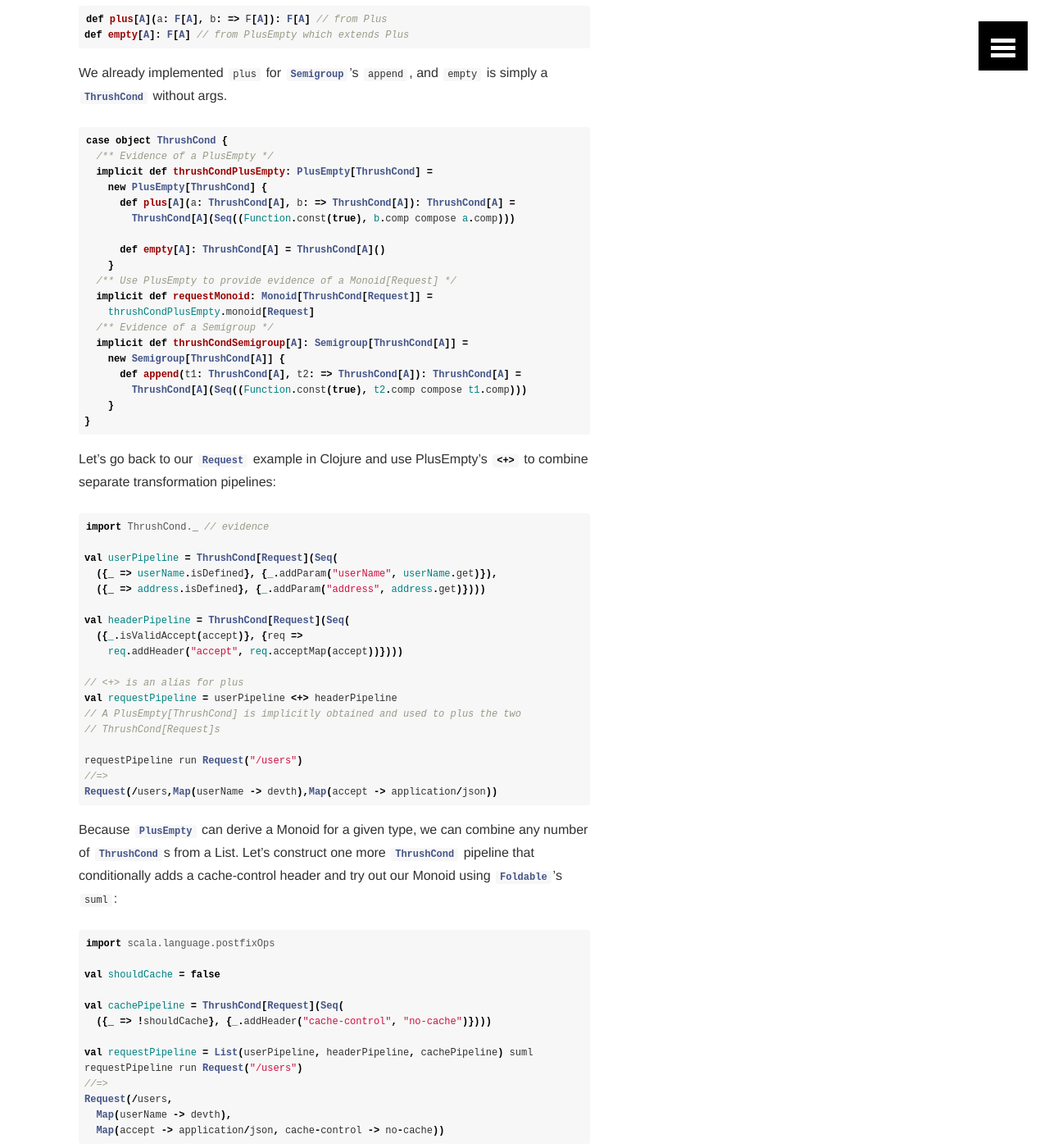
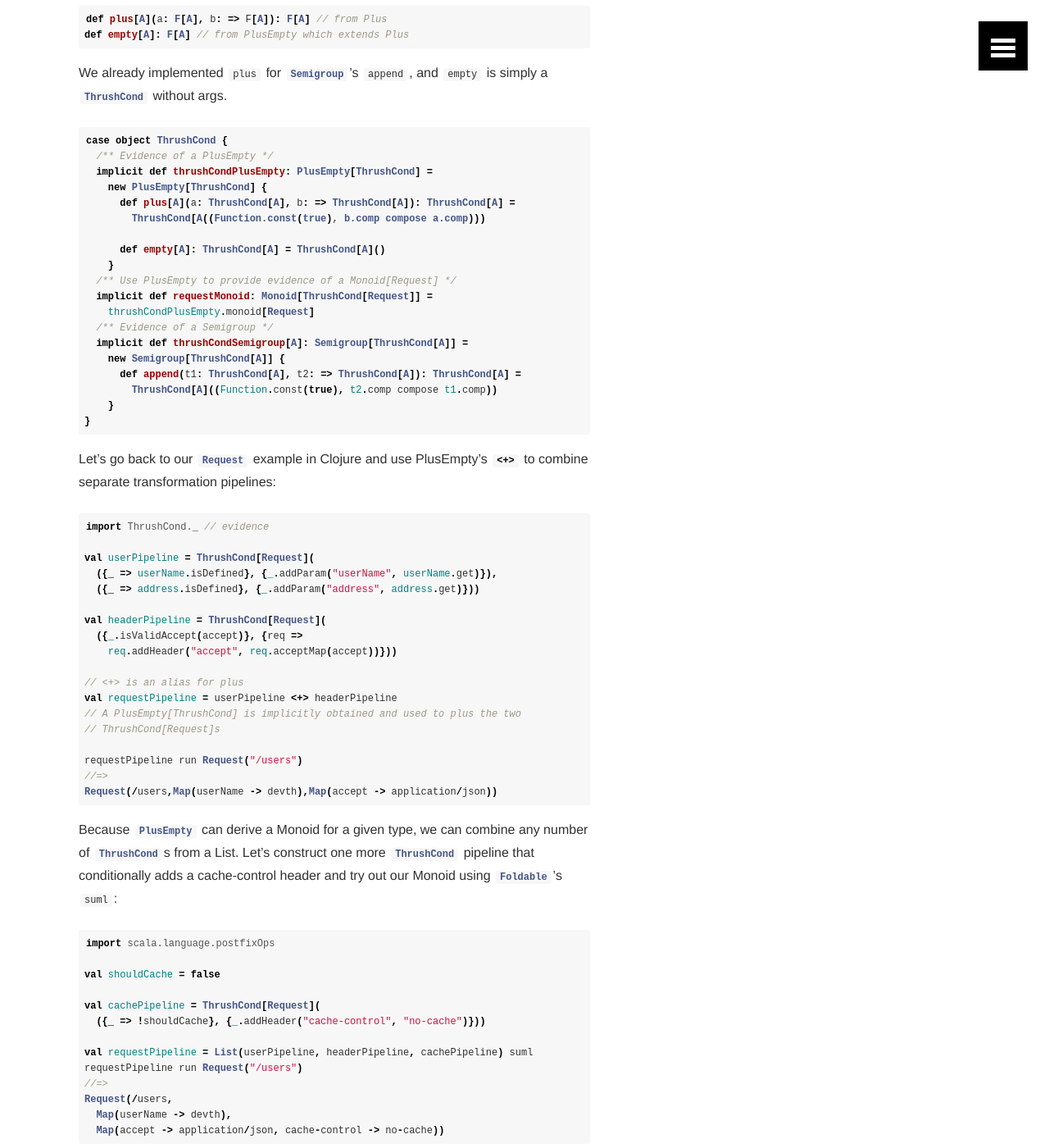
Before and after one commit to devth/devth.github.com, a Jekyll site: the page built from _posts/2015-05-19-thrush-cond-is-not-a-monad.md, in a window 1280 px wide and 1400 px high, scrolled down 5202 px. Shown: the whole window at 82% size. Built offline with Jekyll 4.4.1, drawn with Linux system fonts in a browser that asks for light colours; Markdown is read by kramdown in place of the engine named in the settings; comment, search, counter and statistics services are not loaded; some of the changed text lies outside the part shown.

Commit message:
Remove Seq usage on ThrushCond

````diff
--- a/_posts/2015-05-19-thrush-cond-is-not-a-monad.md
+++ b/_posts/2015-05-19-thrush-cond-is-not-a-monad.md
@@ -195,7 +195,7 @@ case object ThrushCond {
   implicit def thrushCondSemigroup[A]: Semigroup[ThrushCond[A]] =
     new Semigroup[ThrushCond[A]] {
       def append(t1: ThrushCond[A], t2: => ThrushCond[A]): ThrushCond[A] =
-        ThrushCond[A](Seq((Function.const(true), t2.comp compose t1.comp)))
+        ThrushCond[A]((Function.const(true), t2.comp compose t1.comp))
     }
 }
 ```
@@ -209,13 +209,13 @@ any number of `ThrushCond`{:.language-scala}s using Semigroup's
 ```scala
 import ThrushCond.thrushCondSemigroup
 
-val addPipeline = ThrushCond[Int](Seq(
+val addPipeline = ThrushCond[Int](
   ((_ > 10), (_ + 2)),
-  ((_ < 20), (_ + 20))))
+  ((_ < 20), (_ + 20)))
 
-val multPipeline = ThrushCond[Int](Seq(
+val multPipeline = ThrushCond[Int](
   ((_ == 70), (_ * 10)),
-  ((_ > 0), (_ * 7))))
+  ((_ > 0), (_ * 7)))
 
 val pipeline = addPipeline |+| multPipeline
 
@@ -277,7 +277,7 @@ case object ThrushCond {
   implicit def thrushCondSemigroup[A]: Semigroup[ThrushCond[A]] =
     new Semigroup[ThrushCond[A]] {
       def append(t1: ThrushCond[A], t2: => ThrushCond[A]): ThrushCond[A] =
-        ThrushCond[A](Seq((Function.const(true), t2.comp compose t1.comp)))
+        ThrushCond[A]((Function.const(true), t2.comp compose t1.comp))
     }
 }
 ```
@@ -289,13 +289,13 @@ pipelines:
 ```scala
 import ThrushCond._ // evidence
 
-val userPipeline = ThrushCond[Request](Seq(
+val userPipeline = ThrushCond[Request](
   ({_ => userName.isDefined}, {_.addParam("userName", userName.get)}),
-  ({_ => address.isDefined}, {_.addParam("address", address.get)})))
+  ({_ => address.isDefined}, {_.addParam("address", address.get)}))
 
-val headerPipeline = ThrushCond[Request](Seq(
+val headerPipeline = ThrushCond[Request](
   ({_.isValidAccept(accept)}, {req =>
-    req.addHeader("accept", req.acceptMap(accept))})))
+    req.addHeader("accept", req.acceptMap(accept))}))
 
 // <+> is an alias for plus
 val requestPipeline = userPipeline <+> headerPipeline
@@ -318,8 +318,8 @@ import scala.language.postfixOps
 
 val shouldCache = false
 
-val cachePipeline = ThrushCond[Request](Seq(
-  ({_ => !shouldCache}, {_.addHeader("cache-control", "no-cache")})))
+val cachePipeline = ThrushCond[Request](
+  ({_ => !shouldCache}, {_.addHeader("cache-control", "no-cache")}))
 
 val requestPipeline = List(userPipeline, headerPipeline, cachePipeline) suml
 requestPipeline run Request("/users")
````
Also changed, not shown: other parts of _posts/2015-05-19-thrush-cond-is-not-a-monad.md (+1 -1 lines).
